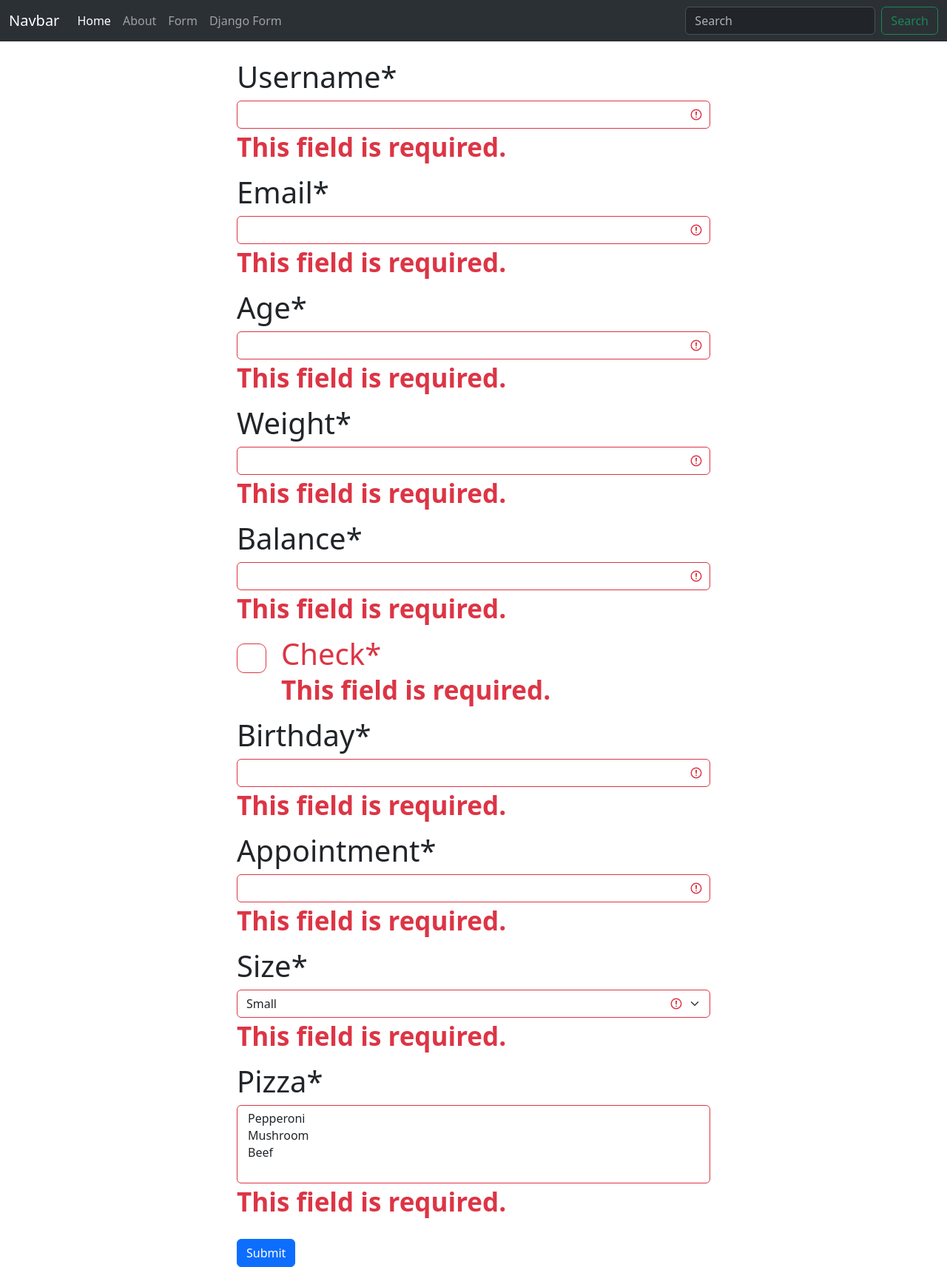
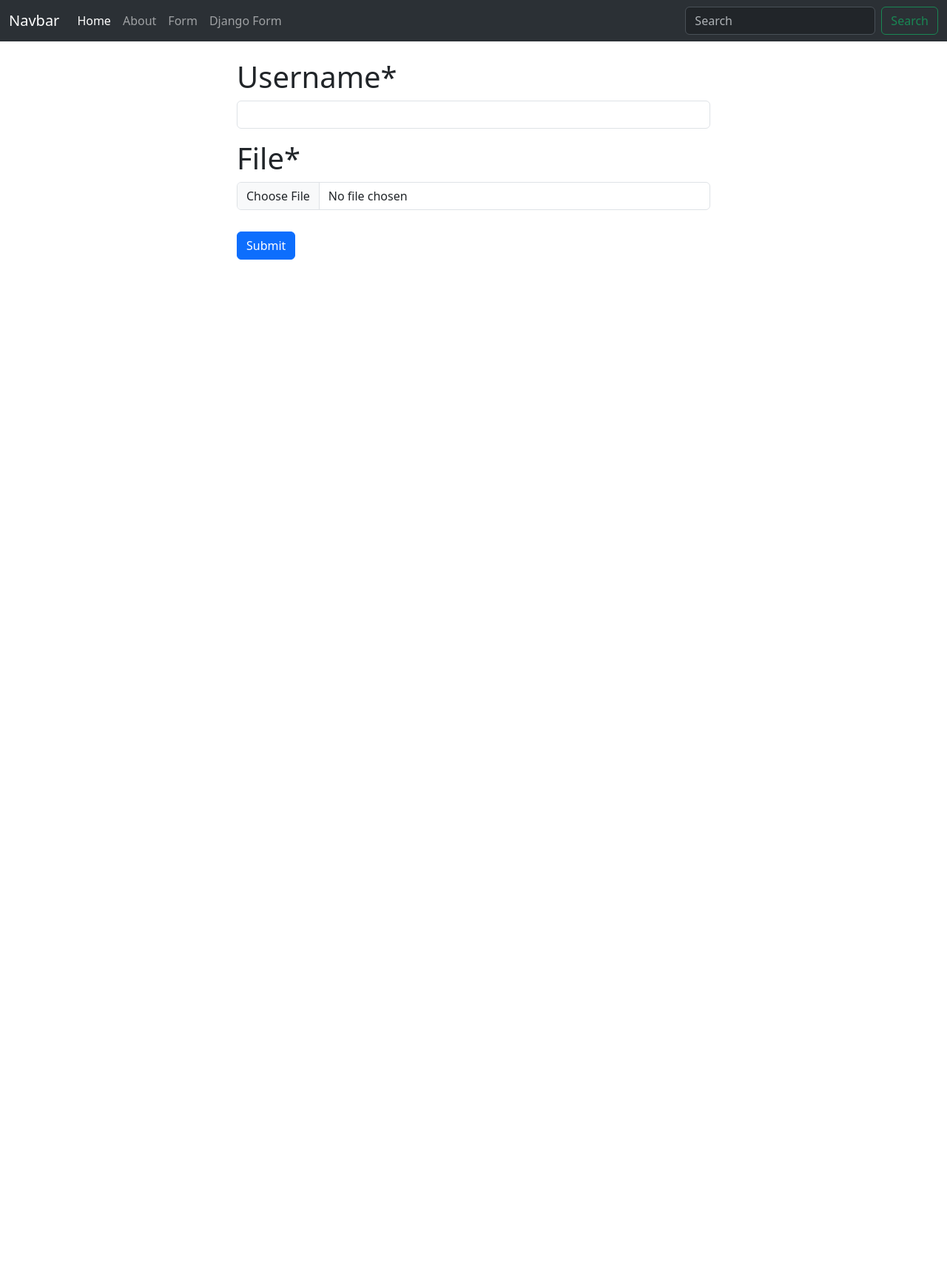
Before and after one commit to AbdullahAlTowsif/fifth-django-working-with-forms, a Django app: page /django_form/ in a window 1280 px wide. Shown: the whole page at 74% size. After the commit the page ends 351 px from the top, so only its background shows below. Run offline with Django 5.2, Linux system fonts and the light colour scheme; some libraries are stand-ins or nearby versions.

Commit message:
file upload done

```diff
--- a/first_app/forms.py
+++ b/first_app/forms.py
@@ -2,14 +2,15 @@ from django import forms
 
 class contactForm(forms.Form):
     name = forms.CharField(label='Username')
-    email = forms.EmailField()
-    age = forms.IntegerField()
-    weight = forms.FloatField()
-    balance = forms.DecimalField()
-    check = forms.BooleanField()
-    birthday = forms.DateField()
-    appointment = forms.DateTimeField()
-    CHOICES = [('S', 'Small'), ('M', 'Medium'), ('L', 'Large')]
-    size = forms.ChoiceField(choices=CHOICES)
-    PIZZA = [('P', 'Pepperoni'), ('M', 'Mushroom'), ('B', 'Beef')]
-    pizza = forms.MultipleChoiceField(choices=PIZZA)
+    file = forms.FileField()
+    # email = forms.EmailField()
+    # age = forms.IntegerField()
+    # weight = forms.FloatField()
+    # balance = forms.DecimalField()
+    # check = forms.BooleanField()
+    # birthday = forms.DateField()
+    # appointment = forms.DateTimeField()
+    # CHOICES = [('S', 'Small'), ('M', 'Medium'), ('L', 'Large')]
+    # size = forms.ChoiceField(choices=CHOICES)
+    # PIZZA = [('P', 'Pepperoni'), ('M', 'Mushroom'), ('B', 'Beef')]
+    # pizza = forms.MultipleChoiceField(choices=PIZZA)
--- a/first_app/templates/first_app/django_form.html
+++ b/first_app/templates/first_app/django_form.html
@@ -2,7 +2,7 @@
 
 {% block content %}
 {% load crispy_forms_tags %}
-<form method="post" style="width: 50%; height: 500px; margin: auto;" class="pt-4">
+<form method="post" style="width: 50%; height: 500px; margin: auto;" class="pt-4" enctype="multipart/form-data">
     {% csrf_token %}
     {% comment %} To turn into paragraph format: 'as_p' {% endcomment %}
     {{form | crispy}}
--- a/first_app/views.py
+++ b/first_app/views.py
@@ -19,7 +19,15 @@ def submit_form(request):
     return render(request, './first_app/form.html')
 
 def DjangoForm(request):
-    form = contactForm(request.POST)
-    if form.is_valid():
-        print(form.cleaned_data)
+    if request.method == 'POST':
+        form = contactForm(request.POST, request.FILES)
+        if form.is_valid():
+            file = form.cleaned_data['file']
+            with open('./first_app/upload/' + file.name, 'wb+') as destination:
+                for chunk in file.chunks():
+                    destination.write(chunk)
+            print(form.cleaned_data)
+            return render(request, './first_app/django_form.html', {'form' : form})
+    else:
+        form = contactForm()
     return render(request, './first_app/django_form.html', {'form' : form})
```
Also changed, not shown: 1 other file.
